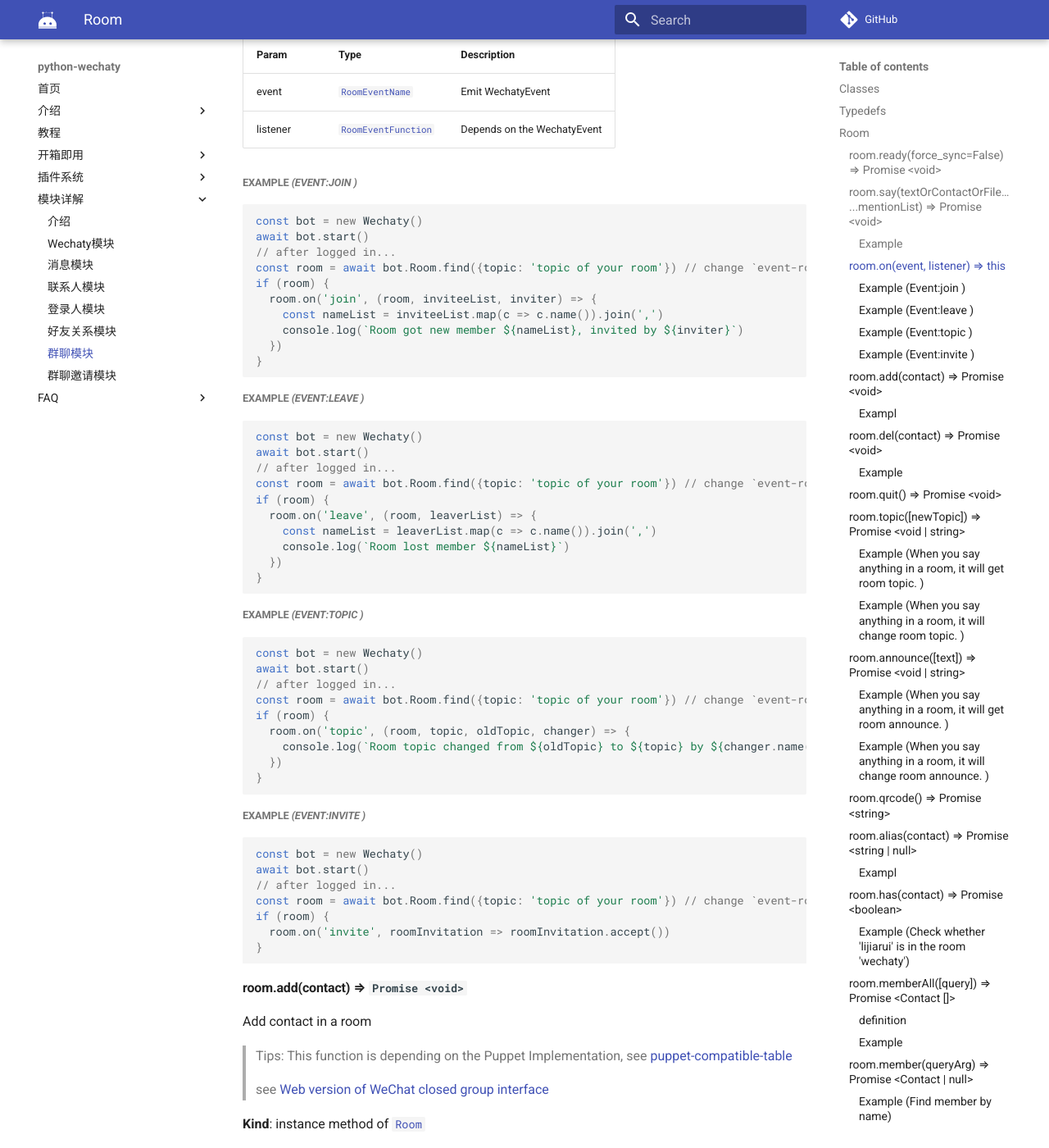
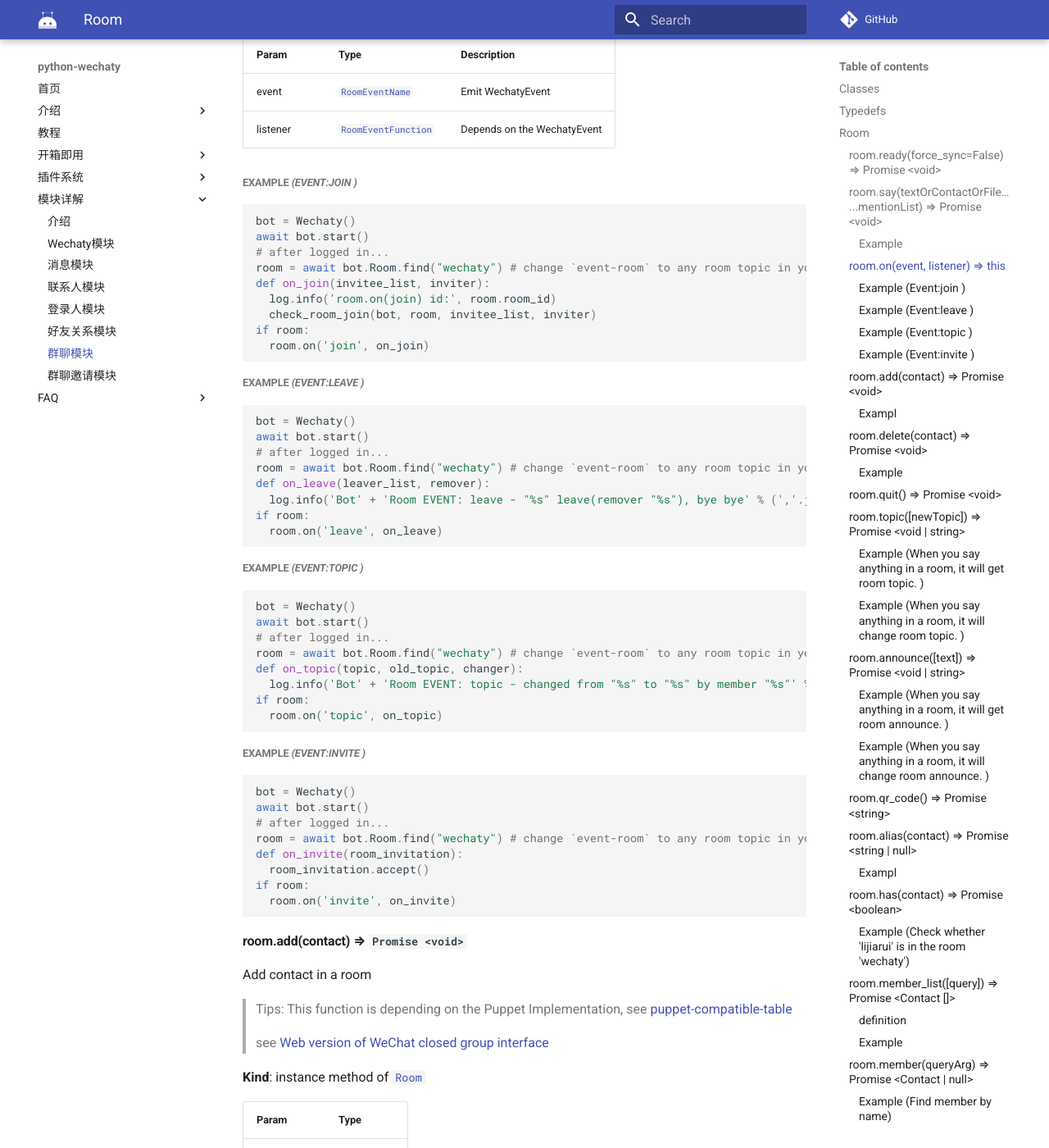
Before and after one commit to wechaty/python-wechaty, an MkDocs documentation site: the page built from docs/references/room.md, in a window 1280 px wide and 1400 px high, scrolled down 3417 px. Shown: the whole window at 82% size. Built offline with MkDocs 1.6.1 and Material for MkDocs 9.7.7, drawn with Linux system fonts in a browser that asks for light colours; comment, search, counter and statistics services are not loaded; some of the changed text lies outside the part shown.

Commit message:
update all for room reference

````diff
--- a/docs/references/room.md
+++ b/docs/references/room.md
@@ -147,58 +147,55 @@ asyncio.run(MyBot().start())
 
 #### Example _\(Event:join \)_
 
-```javascript
-const bot = new Wechaty()
+```python
+bot = Wechaty()
 await bot.start()
-// after logged in...
-const room = await bot.Room.find({topic: 'topic of your room'}) // change `event-room` to any room topic in your wechat
-if (room) {
-  room.on('join', (room, inviteeList, inviter) => {
-    const nameList = inviteeList.map(c => c.name()).join(',')
-    console.log(`Room got new member ${nameList}, invited by ${inviter}`)
-  })
-}
+# after logged in...
+room = await bot.Room.find("wechaty") # change `event-room` to any room topic in your wechat
+def on_join(invitee_list, inviter):
+  log.info('room.on(join) id:', room.room_id)
+  check_room_join(bot, room, invitee_list, inviter)
+if room:
+  room.on('join', on_join)
 ```
 
 #### Example _\(Event:leave \)_
 
-```javascript
-const bot = new Wechaty()
+```python
+bot = Wechaty()
 await bot.start()
-// after logged in...
-const room = await bot.Room.find({topic: 'topic of your room'}) // change `event-room` to any room topic in your wechat
-if (room) {
-  room.on('leave', (room, leaverList) => {
-    const nameList = leaverList.map(c => c.name()).join(',')
-    console.log(`Room lost member ${nameList}`)
-  })
-}
+# after logged in...
+room = await bot.Room.find("wechaty") # change `event-room` to any room topic in your wechat
+def on_leave(leaver_list, remover):
+  log.info('Bot' + 'Room EVENT: leave - "%s" leave(remover "%s"), bye bye' % (','.join(leaver_list), remover or 'unknown'))
+if room:
+  room.on('leave', on_leave)
 ```
 
 #### Example _\(Event:topic \)_
 
-```javascript
-const bot = new Wechaty()
+```python
+bot = Wechaty()
 await bot.start()
-// after logged in...
-const room = await bot.Room.find({topic: 'topic of your room'}) // change `event-room` to any room topic in your wechat
-if (room) {
-  room.on('topic', (room, topic, oldTopic, changer) => {
-    console.log(`Room topic changed from ${oldTopic} to ${topic} by ${changer.name()}`)
-  })
-}
+# after logged in...
+room = await bot.Room.find("wechaty") # change `event-room` to any room topic in your wechat
+def on_topic(topic, old_topic, changer):
+  log.info('Bot' + 'Room EVENT: topic - changed from "%s" to "%s" by member "%s"' % (old_topic, topic, changer.name()))
+if room:
+  room.on('topic', on_topic)
 ```
 
 #### Example _\(Event:invite \)_
 
-```javascript
-const bot = new Wechaty()
+```python
+bot = Wechaty()
 await bot.start()
-// after logged in...
-const room = await bot.Room.find({topic: 'topic of your room'}) // change `event-room` to any room topic in your wechat
-if (room) {
-  room.on('invite', roomInvitation => roomInvitation.accept())
-}
+# after logged in...
+room = await bot.Room.find("wechaty") # change `event-room` to any room topic in your wechat
+def on_invite(room_invitation):
+  room_invitation.accept()
+if room:
+  room.on('invite', on_invite)
 ```
 
 ### room.add\(contact\) ⇒ `Promise <void>`
@@ -217,22 +214,20 @@ Add contact in a room
 
 #### Exampl
 
-```javascript
-const bot = new Wechaty()
+```python
+bot = Wechaty()
 await bot.start()
-// after logged in...
-const contact = await bot.Contact.find({name: 'lijiarui'}) // change 'lijiarui' to any contact in your wechat
-const room = await bot.Room.find({topic: 'wechat'})        // change 'wechat' to any room topic in your wechat
-if (room) {
-  try {
+# after logged in...
+contact = await bot.Contact.find('lijiarui') # change 'lijiarui' to any contact in your wechat
+room = await bot.Room.find('wechat')   # change 'wechat' to any room topic in your wechat
+if room:
+  try:
      await room.add(contact)
-  } catch(e) {
-     console.error(e)
-  }
-}
+  except Exception  as e:
+     log.error(e)
 ```
 
-### room.del\(contact\) ⇒ `Promise <void>`
+### room.delete\(contact\) ⇒ `Promise <void>`
 
 Delete a contact from the room It works only when the bot is the owner of the room
 
@@ -248,19 +243,17 @@ Delete a contact from the room It works only when the bot is the owner of the ro
 
 #### Example
 
-```javascript
-const bot = new Wechaty()
+```python
+bot = Wechaty()
 await bot.start()
-// after logged in...
-const room = await bot.Room.find({topic: 'wechat'})          // change 'wechat' to any room topic in your wechat
-const contact = await bot.Contact.find({name: 'lijiarui'})   // change 'lijiarui' to any room member in the room you just set
-if (room) {
-  try {
-     await room.del(contact)
-  } catch(e) {
-     console.error(e)
-  }
-}
+# after logged in...
+room = await bot.Room.find('wechat')   # change 'wechat' to any room topic in your wechat
+contact = await bot.Contact.find('lijiarui')   # change 'lijiarui' to any room member in the room you just set
+if room:
+  try:
+     await room.delete(contact)
+  except Exception as e:
+     log.error(e)
 ```
 
 ### room.quit\(\) ⇒ `Promise <void>`
@@ -271,7 +264,7 @@ Bot quit the room itself
 
 **Kind**: instance method of [`Room`](room.md#Room) **Example**
 
-```javascript
+```python
 await room.quit()
 ```
 
@@ -287,33 +280,17 @@ SET/GET topic from the room
 
 #### Example _\(When you say anything in a room, it will get room topic. \)_
 
-```javascript
-const bot = new Wechaty()
-bot
-.on('message', async m => {
-  const room = m.room()
-  if (room) {
-    const topic = await room.topic()
-    console.log(`room topic is : ${topic}`)
-  }
-})
-.start()
+```python
+topic = await room.topic()
+print(f'topic: {topic}')
 ```
 
 #### Example _\(When you say anything in a room, it will change room topic. \)_
 
-```javascript
-const bot = new Wechaty()
-bot
-.on('message', async m => {
-  const room = m.room()
-  if (room) {
-    const oldTopic = await room.topic()
-    await room.topic('change topic to wechaty!')
-    console.log(`room topic change from ${oldTopic} to ${room.topic()}`)
-  }
-})
-.start()
+```python
+old_topic = await room.topic()
+new_topic = await room.topic('change topic to wechaty!')
+print(f'room topic change from {old_topic} to {new_topic}')
 ```
 
 ### room.announce\(\[text\]\) ⇒ `Promise <void | string>`
@@ -332,28 +309,22 @@ SET/GET announce from the room
 
 #### Example _\(When you say anything in a room, it will get room announce. \)_
 
-```javascript
-const bot = new Wechaty()
-await bot.start()
-// after logged in...
-const room = await bot.Room.find({topic: 'your room'})
-const announce = await room.announce()
-console.log(`room announce is : ${announce}`)
+```python
+room = await bot.Room.find('your room')
+announce = await room.announce()
+print(f'room announce is : {announce}')
 ```
 
 #### Example _\(When you say anything in a room, it will change room announce. \)_
 
-```javascript
-const bot = new Wechaty()
-await bot.start()
-// after logged in...
-const room = await bot.Room.find({topic: 'your room'})
-const oldAnnounce = await room.announce()
-await room.announce('change announce to wechaty!')
-console.log(`room announce change from ${oldAnnounce} to ${room.announce()}`)
+```python
+room = await bot.Room.find('your room')
+old_announce = await room.announce()
+new_announce = await room.announce('change announce to wechaty!')
+print(f'room announce change from {old_announce} to {new_announce}')
 ```
 
-### room.qrcode\(\) ⇒ `Promise <string>`
+### room.qr_code\(\) ⇒ `Promise <string>`
 
 Get QR Code of the Room from the room, which can be used as scan and join the room.
 
@@ -373,18 +344,11 @@ Return contact's roomAlias in the room
 
 #### Exampl
 
-```javascript
-const bot = new Wechaty()
-bot
-.on('message', async m => {
-  const room = m.room()
-  const contact = m.from()
-  if (room) {
-    const alias = await room.alias(contact)
-    console.log(`${contact.name()} alias is ${alias}`)
-  }
-})
-.start()
+```python
+room = await bot.Room.find('your room')
+contact = await bot.Contact.find('lijiarui')
+alias = await room.alias(contact)
+print(f'{contact.name()} alias is {alias}')
 ```
 
 ### room.has\(contact\) ⇒ `Promise <boolean>`
@@ -399,22 +363,17 @@ Check if the room has member `contact`, the return is a Promise and must be `awa
 
 #### Example _\(Check whether 'lijiarui' is in the room 'wechaty'\)_
 
-```javascript
-const bot = new Wechaty()
-await bot.start()
-// after logged in...
-const contact = await bot.Contact.find({name: 'lijiarui'})   // change 'lijiarui' to any of contact in your wechat
-const room = await bot.Room.find({topic: 'wechaty'})         // change 'wechaty' to any of the room in your wechat
-if (contact && room) {
-  if (await room.has(contact)) {
-    console.log(`${contact.name()} is in the room wechaty!`)
-  } else {
-    console.log(`${contact.name()} is not in the room wechaty!`)
-  }
-}
+```python
+contact = await bot.Contact.find('lijiarui')
+room = await bot.Room.find('wechaty')
+if contact and room:
+  if await room.has(contact):
+    print(f'{contact.name()} is in the room wechaty!')
+  else:
+    print(f'{contact.name()} is not in the room wechaty!')
 ```
 
-### room.memberAll\(\[query\]\) ⇒ `Promise <Contact []>`
+### room.member_list\(\[query\]\) ⇒ `Promise <Contact []>`
 
 Find all contacts in a room
 
@@ -432,12 +391,12 @@ Find all contacts in a room
 
 #### Example
 
-```javascript
-const memberList: Conatct[] = await room.memberAll()
-console.log(`room all member list: `, memberList)
+```python
+member_list = await room.member_list()
+print(f'room all member list: {member_list}')
 
-const memberContactList: Conatct[] = await room.memberAll(`abc`)
-console.log(`contact list with all name, room alias, alias are abc:`, memberContactList)
+member_contact_list = await room.member_list('abc')
+print(f'contact list with all name, room alias, alias are abc: {member_contact_list}')
 ```
 
 ### room.member\(queryArg\) ⇒ `Promise <Contact | null>`
@@ -452,36 +411,26 @@ Find all contacts in a room, if get many, return the first one.
 
 #### Example _\(Find member by name\)_
 
-```javascript
-const bot = new Wechaty()
-await bot.start()
-// after logged in...
-const room = await bot.Room.find({topic: 'wechaty'})           // change 'wechaty' to any room name in your wechat
-if (room) {
-  const member = await room.member('lijiarui')             // change 'lijiarui' to any room member in your wechat
-  if (member) {
-    console.log(`wechaty room got the member: ${member.name()}`)
-  } else {
-    console.log(`cannot get member in wechaty room!`)
-  }
-}
+```python
+room = await bot.Room.find('wechaty')
+if room:
+  member = await room.member('lijiarui')
+  if member:
+    print(f'wechaty room got the member: {member.name()}')
+  else:
+    print(f'cannot get member in wechaty room!')
 ```
 
 #### Example _\(Find member by MemberQueryFilter\)_
 
-```javascript
-const bot = new Wechaty()
-await bot.start()
-// after logged in...
-const room = await bot.Room.find({topic: 'wechaty'})          // change 'wechaty' to any room name in your wechat
-if (room) {
-  const member = await room.member({name: 'lijiarui'})        // change 'lijiarui' to any room member in your wechat
-  if (member) {
-    console.log(`wechaty room got the member: ${member.name()}`)
-  } else {
-    console.log(`cannot get member in wechaty room!`)
-  }
-}
+```python
+room = await bot.Room.find('wechaty')
+if room:
+  member = await room.member('lijiarui')
+  if member:
+    print(f'wechaty room got the member: {member.name()}')
+  else:
+    print(f'cannot get member in wechaty room!')
 ```
 
 ### room.owner\(\) ⇒ `Contact` \| `null`
@@ -492,8 +441,8 @@ Get room's owner from the room.
 
 **Kind**: instance method of [`Room`](room.md#Room) **Example**
 
-```javascript
-const owner = room.owner()
+```python
+owner = await room.owner()
 ```
 
 ### room.avatar\(\) ⇒ `Promise <FileBox>`
@@ -504,8 +453,8 @@ Get room's avatar
 
 **Kind**: instance method of [`Room`](room.md#room) **Example**
 
-```javascript
-const owner = room.avatar()
+```python
+owner = await room.avatar()
 ```
 
 ### Room.create\(contactList, \[topic\]\) ⇒ [`Promise <Room>`](room.md#Room)
@@ -521,18 +470,18 @@ Create a new room.
 
 #### Example _\(Creat a room with 'lijiarui' and 'juxiaomi', the room topic is 'ding - created'\)_
 
-```javascript
-const helperContactA = await Contact.find({ name: 'lijiarui' })  // change 'lijiarui' to any contact in your wechat
-const helperContactB = await Contact.find({ name: 'juxiaomi' })  // change 'juxiaomi' to any contact in your wechat
-const contactList = [helperContactA, helperContactB]
-console.log('Bot', 'contactList: %s', contactList.join(','))
-const room = await Room.create(contactList, 'ding')
-console.log('Bot', 'createDingRoom() new ding room created: %s', room)
+```python
+helper_contact_a = await bot.Contact.find('lijiarui')
+helper_contact_b = await bot.Contact.find('juxiaomi')
+contact_list = [helper_contact_a, helper_contact_b]
+print('Bot contact_list: %s', contact_list.join(','))
+room = await Room.create(contact_list, 'ding')
+print('Bot createDingRoom() new ding room created: %s', room)
 await room.topic('ding - created')
 await room.say('ding - created')
 ```
 
-### Room.findAll\(\[query\]\) ⇒ `Promise <Room []>`
+### Room.find_all\(\[query\]\) ⇒ `Promise <Room []>`
 
 Find room by by filter: {topic: string \| RegExp}, return all the matched room
 
@@ -544,12 +493,9 @@ Find room by by filter: {topic: string \| RegExp}, return all the matched room
 
 #### Exampl
 
-```javascript
-const bot = new Wechaty()
-await bot.start()
-// after logged in
-const roomList = await bot.Room.findAll()                    // get the room list of the bot
-const roomList = await bot.Room.findAll({topic: 'wechaty'})  // find all of the rooms with name 'wechaty'
+```python
+room_list = await bot.Room.find_all()
+room_list = await bot.Room.find_all('wechaty')
 ```
 
 ### Room.find\(query\) ⇒ `Promise <Room>`
@@ -564,12 +510,9 @@ Try to find a room by filter: {topic: string \| RegExp}. If get many, return the
 
 #### Exampl
 
-```javascript
-const bot = new Wechaty()
-await bot.start()
-// after logged in...
-const roomList = await bot.Room.find()
-const roomList = await bot.Room.find({topic: 'wechaty'})
+```python
+room_list = await bot.Room.find()
+room_list = await bot.Room.find('wechaty')
 ```
 
 ## RoomQueryFilter
````
Also changed, not shown: other parts of docs/references/room.md (+1 -1 lines).
